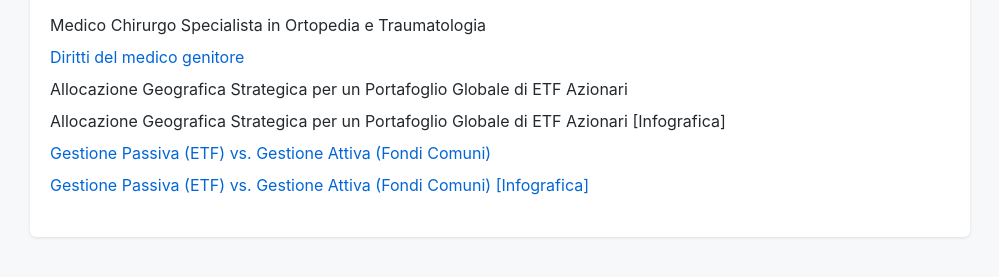
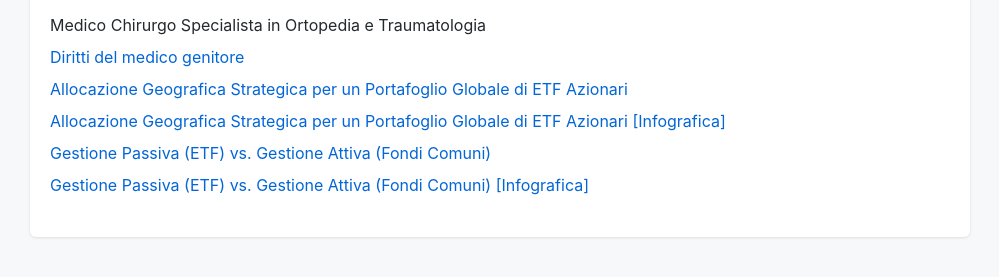
Before and after one commit to wallacezone/wallacezone.github.io, a plain HTML site: page index.html in a window 1280 px wide. Shown: the part 253-530 px from the top of the page, without its empty margins (140-1139 px from the left). Drawn offline with Linux system fonts and the light colour scheme.

Commit message:
Update index.html

```diff
--- a/index.html
+++ b/index.html
@@ -92,8 +92,8 @@
             <ul>
                 <li>Medico Chirurgo Specialista in Ortopedia e Traumatologia</li>
                 <li><a href="diritti_medico_genitore.html">Diritti del medico genitore</a></li>
-                <li><a href="equally_weighted.html"></a>Allocazione Geografica Strategica per un Portafoglio Globale di ETF Azionari</li>
-                <li><a href="equally_weighted_info.html"></a>Allocazione Geografica Strategica per un Portafoglio Globale di ETF Azionari [Infografica]</li>
+                <li><a href="equally_weighted.html">Allocazione Geografica Strategica per un Portafoglio Globale di ETF Azionari</a></li>
+                <li><a href="equally_weighted_info.html">Allocazione Geografica Strategica per un Portafoglio Globale di ETF Azionari [Infografica]</a></li>
                 <li><a href="etf_vs_fondi.html">Gestione Passiva (ETF) vs. Gestione Attiva (Fondi Comuni)</a></li>
                 <li><a href="etf_vs_fondi_info.html">Gestione Passiva (ETF) vs. Gestione Attiva (Fondi Comuni) [Infografica]</a></li>
 
```
